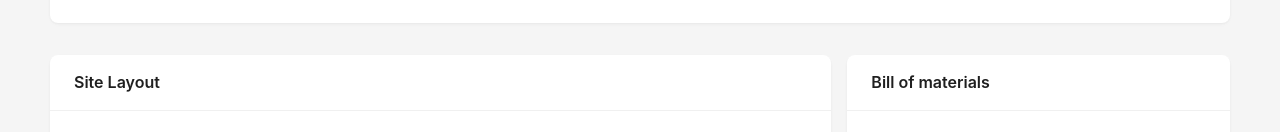
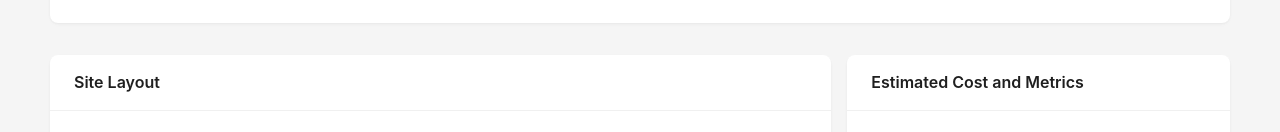
Before and after one commit to ameyakamat21/industrial-battery-site-layout, a React (Create React App) app in the folder battery-site-layout-app/: page / in a window 1280 px wide. Both pictures are taken after typing "Sample", "Sample", "Sample", "Sample", "Sample" into the empty fields and a click on the button "Generate layout". Shown: the part 668-800 px from the top of the page. Built offline with nearby package versions, Linux system fonts and the light colour scheme.

Commit message:
Fixed isValidDrop edge case

```diff
--- a/battery-site-layout-app/public/index.html
+++ b/battery-site-layout-app/public/index.html
@@ -10,10 +10,7 @@
       content="Web site created using create-react-app"
     />
     <link rel="apple-touch-icon" href="%PUBLIC_URL%/logo192.png" />
-    <!--
-      manifest.json provides metadata used when your web app is installed on a
-      user's mobile device or desktop. See https://developers.google.com/web/fundamentals/web-app-manifest/
-    -->
+
     <link rel="manifest" href="%PUBLIC_URL%/manifest.json" />
     <!--
       Notice the use of %PUBLIC_URL% in the tags above.
--- a/battery-site-layout-app/src/DragAndDropContainer.js
+++ b/battery-site-layout-app/src/DragAndDropContainer.js
@@ -56,6 +56,16 @@ function isValidDrop(outputPanelState, boxes, id, boxToCheckLeft, boxToCheckTop)
       if(boxToCheckBottom == currBoxBottom && boxToCheckRight == currBoxRight) {
         // console.log("BottomRight conflicts with box: " + currBoxId);
         return false;
+      }
+
+      if(boxToCheckLeft == currBoxLeft && boxToCheckRight == currBoxRight) {
+        if(boxToCheckTop > currBoxTop && boxToCheckTop < currBoxBottom) {
+          return false;
+        }
+
+        if(boxToCheckBottom > currBoxTop && boxToCheckBottom < currBoxBottom) {
+          return false;
+        }
       }
 
       // Check if one box is entirely inside other box
--- a/battery-site-layout-app/src/OutputPanel.jsx
+++ b/battery-site-layout-app/src/OutputPanel.jsx
@@ -28,7 +28,7 @@ function OutputPanel({outputPanelState, setOutputPanelState, boxes, setBoxes}) {
                         </Card>
                     </Col>
                     <Col span={8}>
-                        <Card title="Bill of materials" bordered={false}>
+                        <Card title="Estimated Cost and Metrics" bordered={false}>
                             <QuoteTable outputPanelState={outputPanelState}></QuoteTable>
                         </Card>
                     </Col>
```
